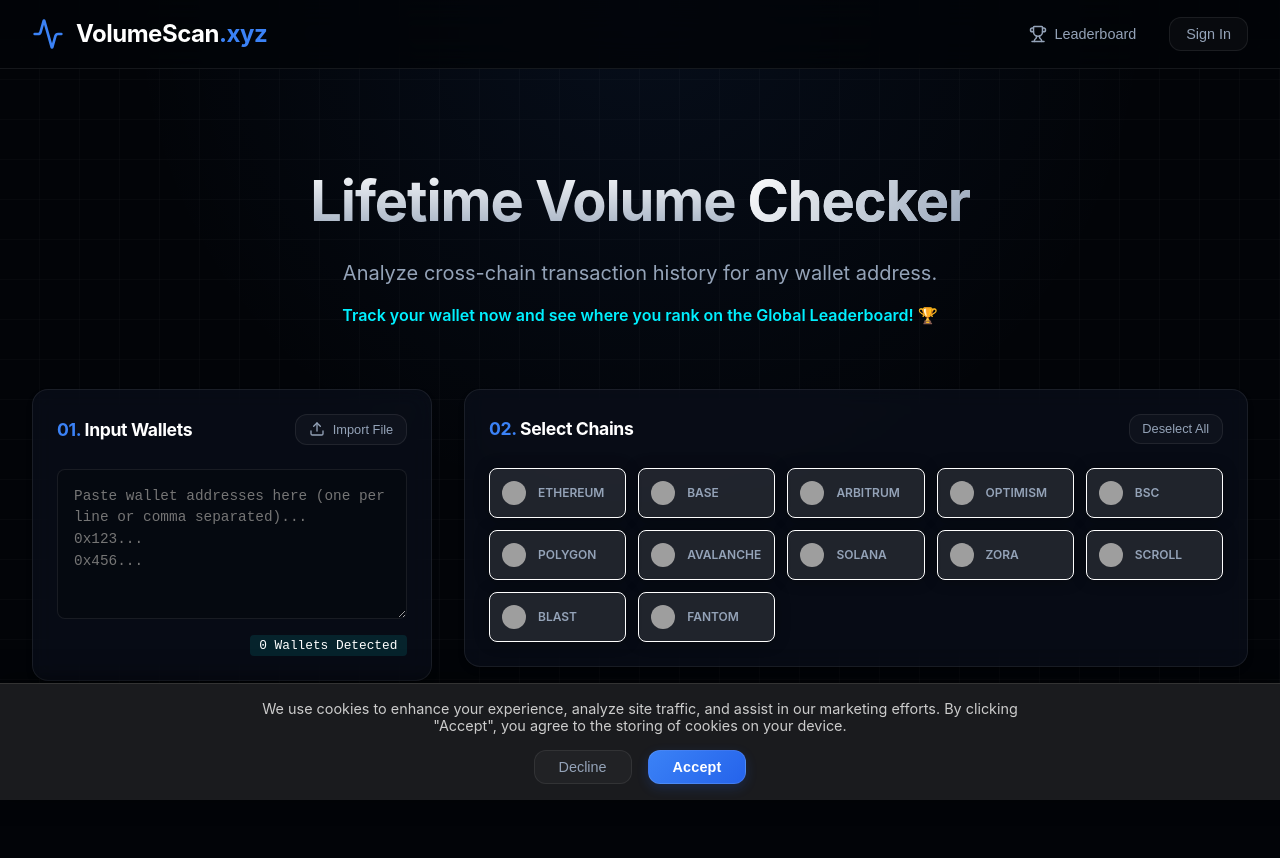
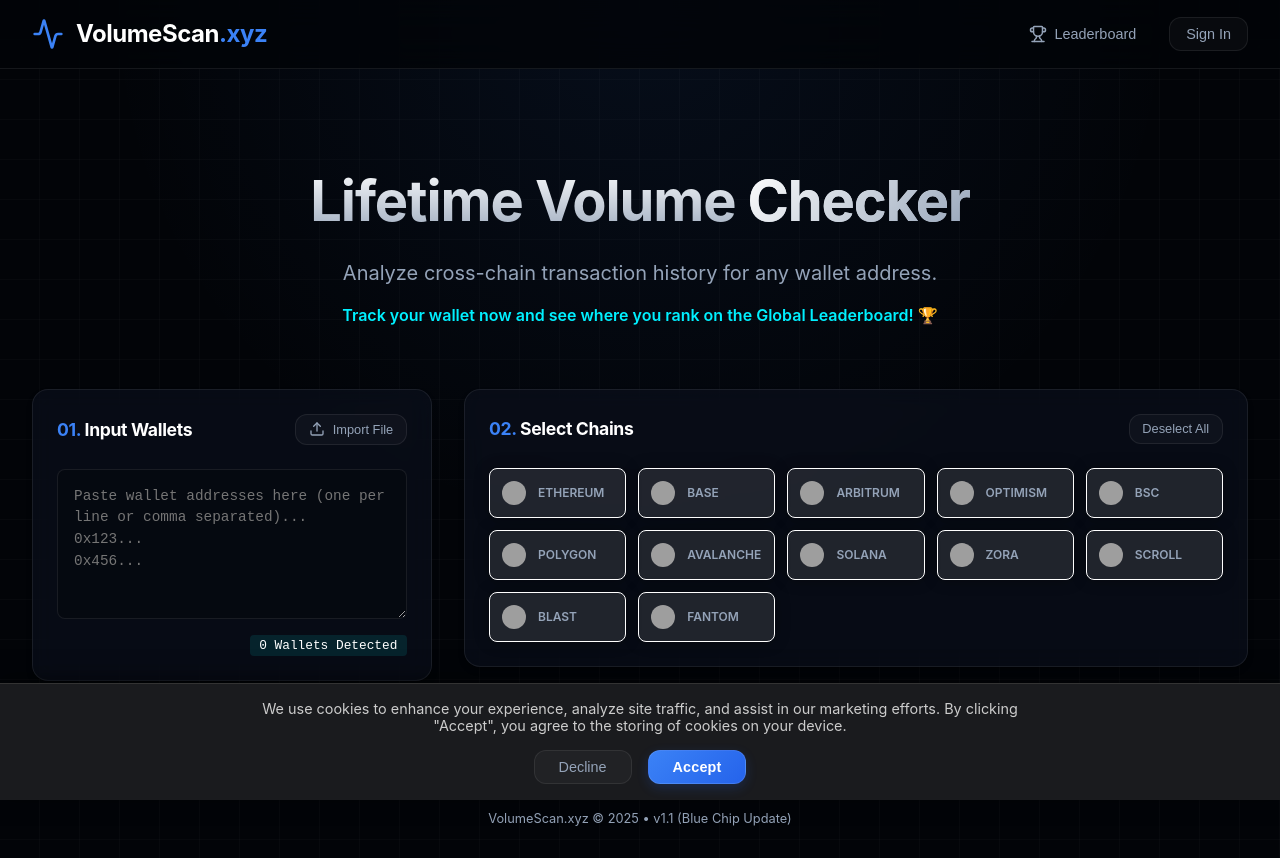
Before and after one commit to onchainaaron-rgb/wallet-volume-checker, a React (Vite) app: page / in a window 1280 px wide. Before the commit the page ends 800 px from the top, so only its background shows below. Built offline with nearby package versions, Linux system fonts and the light colour scheme; grey boxes are pictures that could not be loaded.

Commit message:
Chore: Add version footer v1.1 for deployment verification

```diff
--- a/src/App.jsx
+++ b/src/App.jsx
@@ -340,6 +340,10 @@
           </div>
         )}
       </main>
+
+      <footer style={{ textAlign: 'center', padding: '2rem', color: 'var(--text-secondary)', fontSize: '0.8rem', borderTop: '1px solid var(--border-color)', marginTop: 'auto' }}>
+        <p>VolumeScan.xyz &copy; {new Date().getFullYear()} • v1.1 (Blue Chip Update)</p>
+      </footer>
     </div>
   )
 }
```
